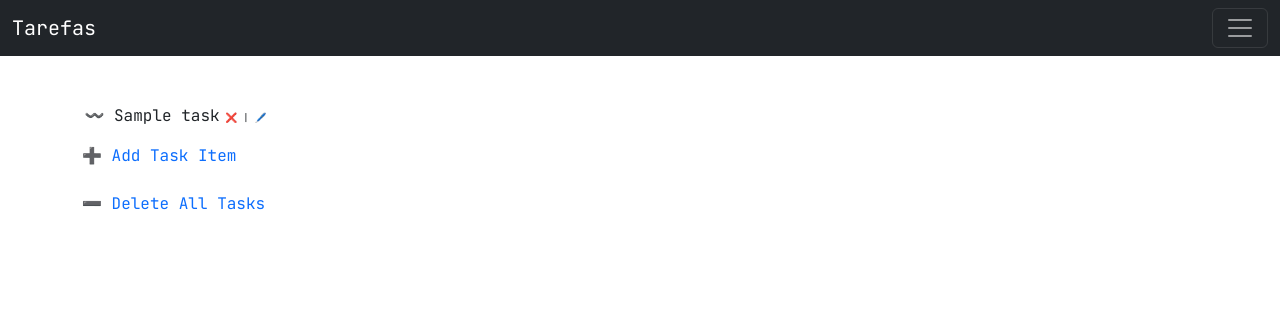
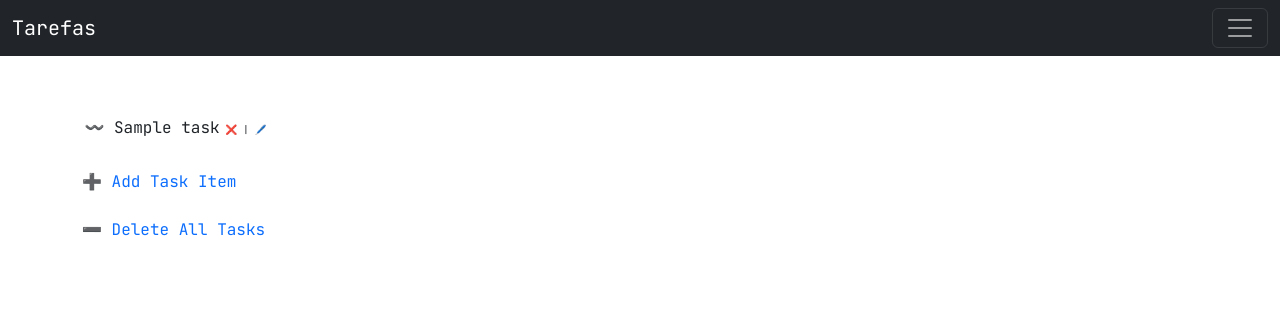
Before and after one commit to lyli127/flask-app, a Flask app: page /tasks/all in a window 1280 px wide. Shown: the top 316 px of the page. Run offline with Flask 3, Linux system fonts and the light colour scheme; the visitor is signed in with stand-in values (Sample User, id 1); a database or web service that is not in the repository returns one stand-in record (values such as "Sample title"); some libraries are stand-ins or nearby versions.

Commit message:
add task list line height

```diff
--- a/static/style.css
+++ b/static/style.css
@@ -4,6 +4,9 @@
 
 ul {
   list-style: " 〰️ ";
+}
+.ul-tasks > li {
+  line-height: 3rem;
 }
 a {
   text-decoration: none;
```
